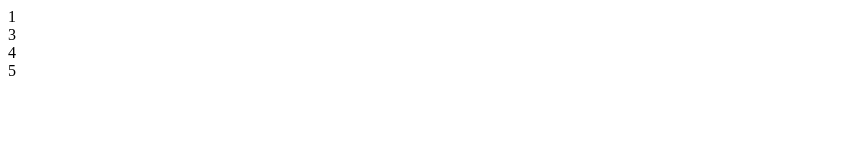
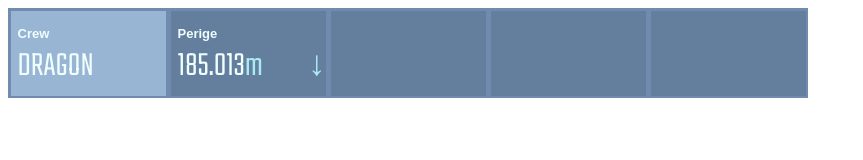
Before and after one commit to rostynio/SpaceX-control-panel-1st, a plain HTML site: page index.html in a window 1280 px wide. Shown: the whole page, without its empty margins (0-863 px from the left). Drawn offline with Linux system fonts and the light colour scheme; a web font is replaced by a local one.

Commit message:
1st hour

```diff
--- /dev/null
+++ b/css/style.css
@@ -0,0 +1,50 @@
+@import url('https://fonts.googleapis.com/css?family=Teko:300|Robot:300');
+
+body {
+    display: block;
+}
+
+#header {
+    width:800px;
+    height:90px;
+    background-color: #6f8cae;
+    display: flex;
+    color: #fff;
+    font-family: 'Robot', sans-serif;
+    font-size: 16px;
+    display: flex;
+}
+
+.similar-top-column {
+    width:20%;
+    background-color: #647f9e;
+    margin:2.5px;
+    color:#f0fefe
+}
+
+.similar-top-column:first-child {
+    background-color: #98b5d3;
+}
+
+.text-top-row {
+    font-size:13px;
+    font-weight: bold;
+    padding-top:15px;
+    padding-left:7px;
+}
+
+.text-bottom-row {
+    font-family: 'Teko', sans-serif;
+    font-size:35px;
+    padding-left:7px;
+}
+
+.litera-color {
+    color:#aaeaf1;
+}
+
+.column-symbol {
+    color:#aaeaf1;
+    float:right;
+    padding-left:20px;
+}
--- a/index.html
+++ b/index.html
@@ -4,15 +4,39 @@
     <meta charset="UTF-8">
     <meta name="viewport" content="width=device-width, initial-scale=1.0">
     <meta http-equiv="X-UA-Compatible" content="ie=edge">
-    <title>Document</title>
+    <link rel="stylesheet" href="css/style.css">
+    <title>SpaceX</title>
 </head>
 <body>
     <div id="header">
-        <div class="similar-top-column">1</div>
-        <div class="similar-top-column"2></div>
-        <div class="similar-top-column">3</div>
-        <div class="similar-top-column">4</div>
-        <div class="similar-top-column">5</div>
+        <div class="similar-top-column">
+            <div class="text-top-row">
+                Crew
+            </div>
+            <div class="text-bottom-row">
+                DRAGON
+            </div>
+        </div>
+        <div class="similar-top-column">
+            <div class="text-top-row">
+                Perige
+            </div>
+            <div class="text-bottom-row">
+                185.013<span class="litera-color">m</span>
+                <div class="column-symbol">
+                    ↓
+                </div>
+            </div>
+        </div>
+        <div class="similar-top-column">
+
+        </div>
+        <div class="similar-top-column">
+
+        </div>
+        <div class="similar-top-column">
+
+        </div>
     </div>
     <div class="planet">
 
```
